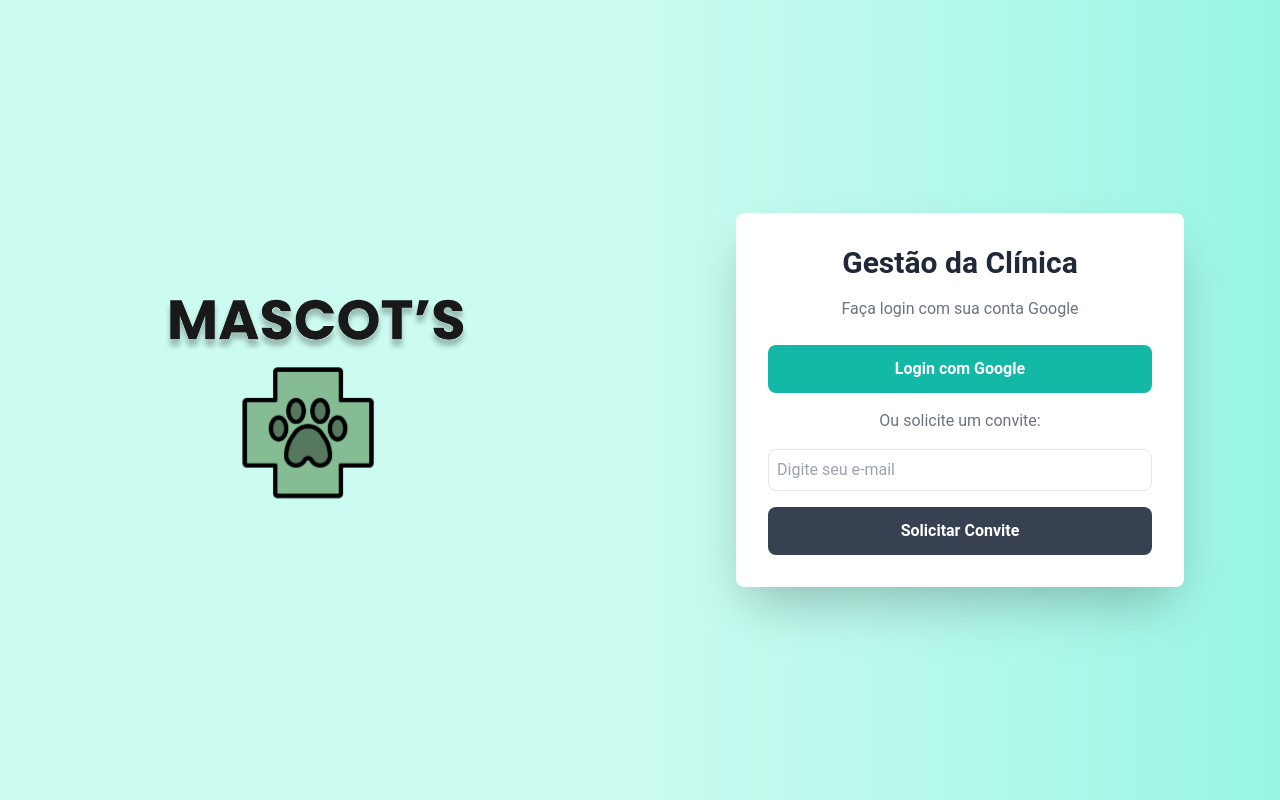
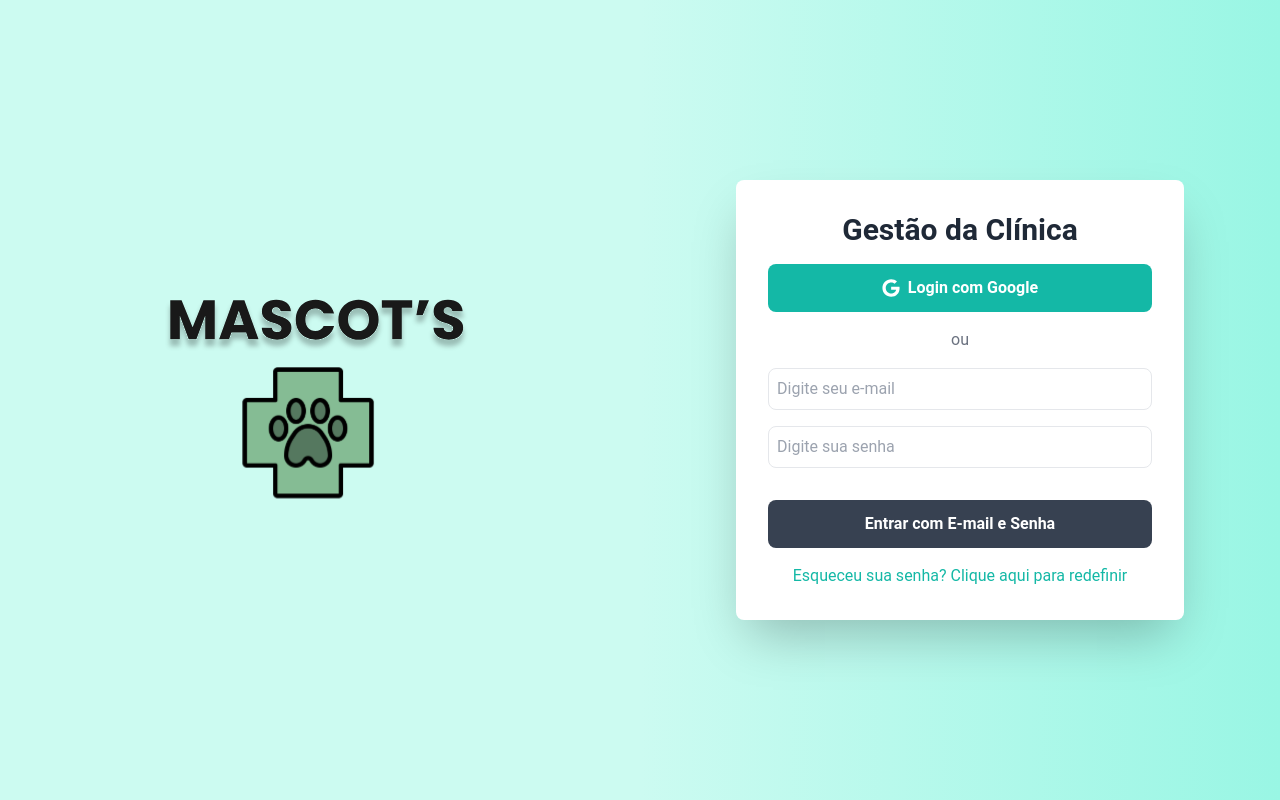
Before and after one commit to softexrecifepe/PI-MASCOTS-TURMA-07-EQUIPE-03, a Next.js app: page /Login in a window 1280 px wide. Built offline with nearby package versions, Linux system fonts and the light colour scheme.

Commit message:
Refactor: Implementação de login com Google, email e senha, e redefinição de senha com EmailJS

```diff
--- a/package.json
+++ b/package.json
@@ -12,6 +12,7 @@
     "@emailjs/browser": "^4.4.1",
     "axios": "^1.7.7",
     "date-fns": "^4.1.0",
+    "emailjs-com": "^3.2.0",
     "firebase": "^11.0.2",
     "framer-motion": "^11.11.11",
     "next": "14.2.14",
--- a/src/app/Login/page.tsx
+++ b/src/app/Login/page.tsx
@@ -2,23 +2,26 @@
 
 import React, { useState } from "react";
 import { auth, googleProvider } from "./firebaseConfig";
-import { signInWithPopup } from "firebase/auth";
+import { signInWithPopup, signInWithEmailAndPassword } from "firebase/auth";
 import { useRouter } from "next/navigation";
-import emailjs from "@emailjs/browser";
-import { motion } from "framer-motion"; // Importando o Framer Motion
+import { motion } from "framer-motion";
+import { FaGoogle } from "react-icons/fa"; // Importando o ícone do Google
+import emailjs from "emailjs-com"; // Importando o EmailJS
 
 const Login: React.FC = () => {
   const [errorMessage, setErrorMessage] = useState<string>("");
   const [email, setEmail] = useState<string>("");
-  const [inviteMessage, setInviteMessage] = useState<string>("");
+  const [password, setPassword] = useState<string>("");
+  const [showResetPassword, setShowResetPassword] = useState<boolean>(false);
+  const [resetEmail, setResetEmail] = useState<string>("");
+  const [name, setName] = useState<string>(""); // Estado para o nome do usuário
   const router = useRouter();
 
-  // Função de login com Google
+  // Login com Google
   const handleGoogleLogin = async () => {
     try {
       const result = await signInWithPopup(auth, googleProvider);
       console.log("Usuário logado:", result.user);
-      // Redireciona para a página de gestão após login
       router.push("/management");
     } catch (error: any) {
       console.error("Erro ao logar:", error);
@@ -26,41 +29,61 @@
     }
   };
 
-  // Função para solicitar convite
-  const handleRequestInvite = async () => {
-    if (!email) {
-      setInviteMessage("Por favor, insira seu e-mail para solicitar um convite.");
+  // Login com email e senha
+  const handleEmailLogin = async () => {
+    if (!email || !password) {
+      setErrorMessage("Por favor, preencha todos os campos.");
       return;
     }
 
     try {
-      // Envia o e-mail de solicitação de convite usando EmailJS
-      await emailjs.send(
-        "service_b0utabr", // Substitua pelo Service ID do EmailJS
-        "template_rf0n65b", // Substitua pelo Template ID do EmailJS
-        {
-          user_email: email,  // Passa o e-mail do usuário para o template
-          admin_email: "jonasrdl261007@gmail.com", // E-mail do administrador
-        },
-        "Hvf5YnW84agNU3Oal" // Substitua pelo User ID do EmailJS
+      const userCredential = await signInWithEmailAndPassword(auth, email, password);
+      console.log("Usuário logado:", userCredential.user);
+      router.push("/management");
+    } catch (error: any) {
+      console.error("Erro ao logar:", error);
+      setErrorMessage("Não foi possível fazer login. Verifique suas credenciais.");
+    }
+  };
+
+  // Enviar email para redefinição de senha usando o EmailJS
+  const handleResetPassword = async () => {
+    if (!resetEmail) {
+      setErrorMessage("Por favor, insira seu e-mail.");
+      return;
+    }
+
+    try {
+      // Enviar o e-mail para redefinir a senha
+      const templateParams = {
+        to_email: resetEmail,
+        user_name: name, // Adicionando o nome do usuário
+        user_email: email, // Adicionando o e-mail do usuário
+      };
+
+      const result = await emailjs.send(
+        "service_b0utabr", // Substitua com seu ID de serviço
+        "template_rf0n65b", // Substitua com seu ID de template
+        templateParams,
+        "Hvf5YnW84agNU3Oal" // Substitua com seu ID de usuário EmailJS
       );
 
-      setInviteMessage("Solicitação enviada com sucesso! Aguarde a aprovação.");
-      setEmail("");
+      console.log("E-mail enviado com sucesso:", result.text);
+      alert("Instruções para redefinir sua senha foram enviadas ao administrador.");
     } catch (error) {
-      console.error("Erro ao enviar solicitação:", error);
-      setInviteMessage("Erro ao enviar solicitação. Tente novamente.");
+      console.error("Erro ao tentar redefinir senha:", error);
+      setErrorMessage("Não foi possível enviar o e-mail. Tente novamente.");
     }
   };
 
   return (
     <div className="flex min-h-screen">
-      {/* Animação para a primeira seção */}
+      {/* Seção de animação */}
       <motion.div
         className="w-1/2 bg-teal-100 flex items-center justify-center p-2"
-        initial={{ opacity: 1.1 }}
+        initial={{ opacity: 0 }}
         animate={{ opacity: 1 }}
-        transition={{ duration: 1.2 }} // Suavizando a transição
+        transition={{ duration: 1.2 }}
       >
         <img
           src="/Component-Logo.svg"
@@ -72,68 +95,108 @@
       <div className="w-1/2 flex flex-col items-center justify-center bg-gradient-to-r from-teal-100 to-teal-200 p-4">
         <motion.div
           className="bg-white shadow-2xl rounded-lg max-w-md w-full p-8"
-          initial={{ scale: 0.98, opacity: 0 }}
+          initial={{ scale: 0.95, opacity: 0 }}
           animate={{ scale: 1, opacity: 1 }}
-          transition={{ type: "spring", stiffness: 150, damping: 30 }} // Aumentando a suavidade da transição
+          transition={{ type: "spring", stiffness: 150, damping: 30 }}
         >
           <h2 className="text-3xl font-bold text-gray-800 mb-4 text-center">
             Gestão da Clínica
           </h2>
-          <p className="text-gray-500 mb-6 text-center">
-            Faça login com sua conta Google
-          </p>
+
+          {/* Se está pedindo redefinição de senha */}
+          {showResetPassword ? (
+            <>
+              <h3 className="text-xl text-center mb-4">Redefinir Senha</h3>
+              <div className="mb-4">
+                <input
+                  type="email"
+                  placeholder="Digite seu e-mail"
+                  value={resetEmail}
+                  onChange={(e) => setResetEmail(e.target.value)}
+                  className="border p-2 w-full rounded-lg mb-4"
+                />
+              </div>
+
+              <motion.button
+                onClick={handleResetPassword}
+                className="w-full py-3 bg-teal-500 text-white font-semibold rounded-lg hover:bg-teal-600 focus:outline-none focus:ring-2 focus:ring-teal-500 transition duration-300 mb-4"
+                whileHover={{ scale: 1.05 }}
+              >
+                Enviar e-mail para redefinir senha
+              </motion.button>
+
+              <div className="text-center mt-4">
+                <a
+                  href="#"
+                  className="text-teal-500 hover:underline"
+                  onClick={() => setShowResetPassword(false)}
+                >
+                  Voltar ao login
+                </a>
+              </div>
+            </>
+          ) : (
+            <>
+              {/* Login com Google */}
+              <motion.button
+                onClick={handleGoogleLogin}
+                className="w-full py-3 bg-teal-500 text-white font-semibold rounded-lg hover:bg-teal-600 focus:outline-none focus:ring-2 focus:ring-teal-500 transition duration-300 mb-4 flex items-center justify-center"
+                whileHover={{ scale: 1.05 }}
+              >
+                <FaGoogle className="mr-2 text-lg" /> {/* Ícone do Google */}
+                Login com Google
+              </motion.button>
+
+              <div className="text-gray-500 mb-4 text-center">ou</div>
+
+              {/* Login com email e senha */}
+              <div className="mb-4">
+                <input
+                  type="email"
+                  placeholder="Digite seu e-mail"
+                  value={email}
+                  onChange={(e) => setEmail(e.target.value)}
+                  className="border p-2 w-full rounded-lg mb-4"
+                />
+                <input
+                  type="password"
+                  placeholder="Digite sua senha"
+                  value={password}
+                  onChange={(e) => setPassword(e.target.value)}
+                  className="border p-2 w-full rounded-lg mb-4"
+                />
+              </div>
+
+              <motion.button
+                onClick={handleEmailLogin}
+                className="w-full py-3 bg-gray-700 text-white font-semibold rounded-lg hover:bg-gray-800 focus:outline-none focus:ring-2 focus:ring-gray-600 transition duration-300"
+                whileHover={{ scale: 1.05 }}
+              >
+                Entrar com E-mail e Senha
+              </motion.button>
+
+              {/* Texto para redefinir a senha */}
+              <div className="text-center mt-4">
+                <a
+                  href="#"
+                  className="text-teal-500 hover:underline"
+                  onClick={() => setShowResetPassword(true)}
+                >
+                  Esqueceu sua senha? Clique aqui para redefinir
+                </a>
+              </div>
+            </>
+          )}
+
+          {/* Alerta de erro, se houver */}
           {errorMessage && (
             <motion.p
-              className="text-red-500 text-sm text-center mb-4"
+              className="text-red-500 text-sm text-center mt-4"
               initial={{ opacity: 0 }}
               animate={{ opacity: 1 }}
               transition={{ duration: 0.5 }}
             >
               {errorMessage}
-            </motion.p>
-          )}
-
-          {/* Botão de login com Google com animação */}
-          <motion.button
-            onClick={handleGoogleLogin}
-            className="w-full py-3 bg-teal-500 text-white font-semibold rounded-lg hover:bg-teal-600 focus:outline-none focus:ring-2 focus:ring-teal-500 transition duration-300 mb-4"
-            whileHover={{ scale: 1.05 }} // Efeito de zoom ao passar o mouse
-            transition={{ type: "spring", stiffness: 250, damping: 20 }} // Suavizando o efeito
-          >
-            Login com Google
-          </motion.button>
-
-          <p className="text-gray-500 text-center mb-4">Ou solicite um convite:</p>
-
-          {/* Campo de input com animação */}
-          <motion.input
-            type="email"
-            placeholder="Digite seu e-mail"
-            value={email}
-            onChange={(e) => setEmail(e.target.value)}
-            className="border p-2 w-full rounded-lg mb-4"
-            animate={{ x: 0 }}
-            transition={{ duration: 0.8, ease: "easeOut" }} // Suavizando a entrada do input
-          />
-
-          {/* Botão de solicitação de convite com animação */}
-          <motion.button
-            onClick={handleRequestInvite}
-            className="w-full py-3 bg-gray-700 text-white font-semibold rounded-lg hover:bg-gray-800 focus:outline-none focus:ring-2 focus:ring-gray-600 transition duration-300"
-            whileHover={{ scale: 1.05 }} // Efeito de zoom ao passar o mouse
-            transition={{ type: "spring", stiffness: 250, damping: 20 }} // Suavizando o efeito
-          >
-            Solicitar Convite
-          </motion.button>
-
-          {inviteMessage && (
-            <motion.p
-              className="text-teal-600 text-sm text-center mt-4"
-              initial={{ opacity: 0 }}
-              animate={{ opacity: 1 }}
-              transition={{ duration: 1.2, ease: "easeInOut" }} // Transição mais suave e lenta
-            >
-              {inviteMessage}
             </motion.p>
           )}
         </motion.div>
```
Also changed, not shown: 1 other file (tests, documents, lock files or other folders).
